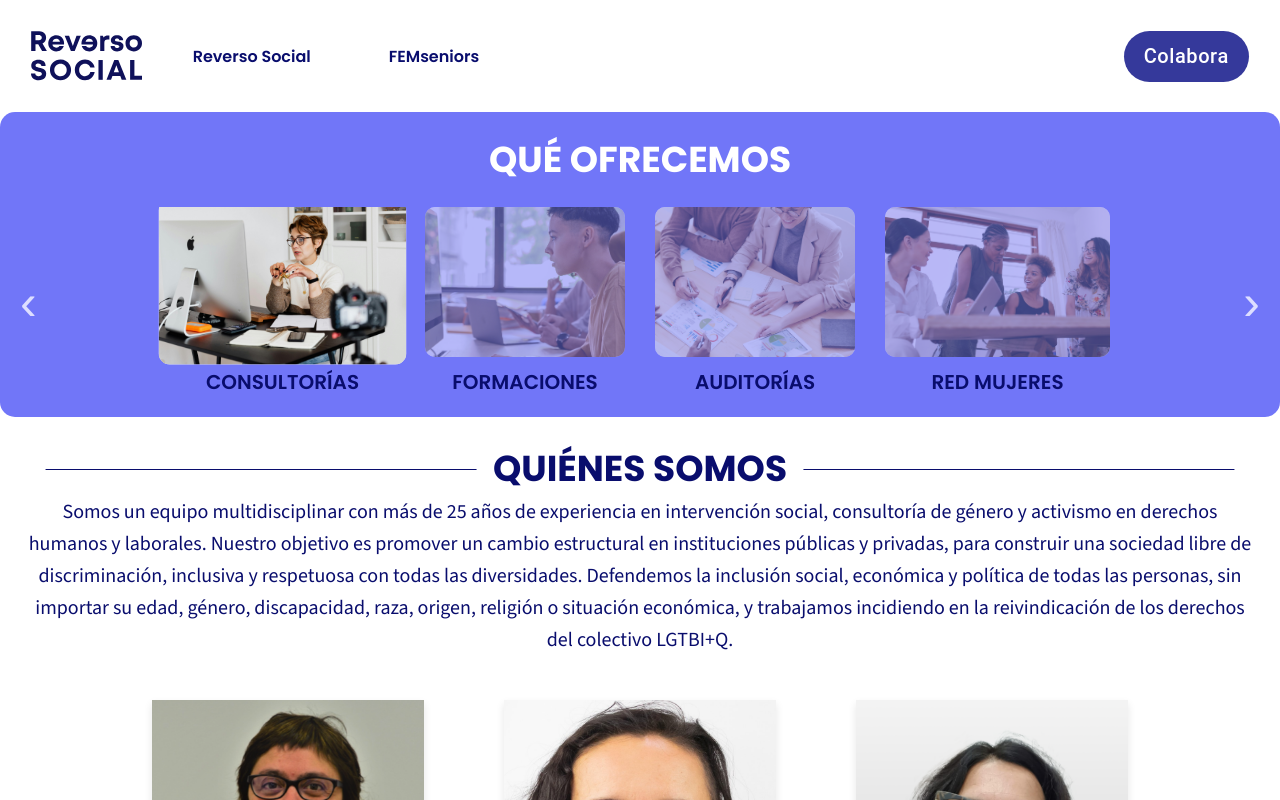
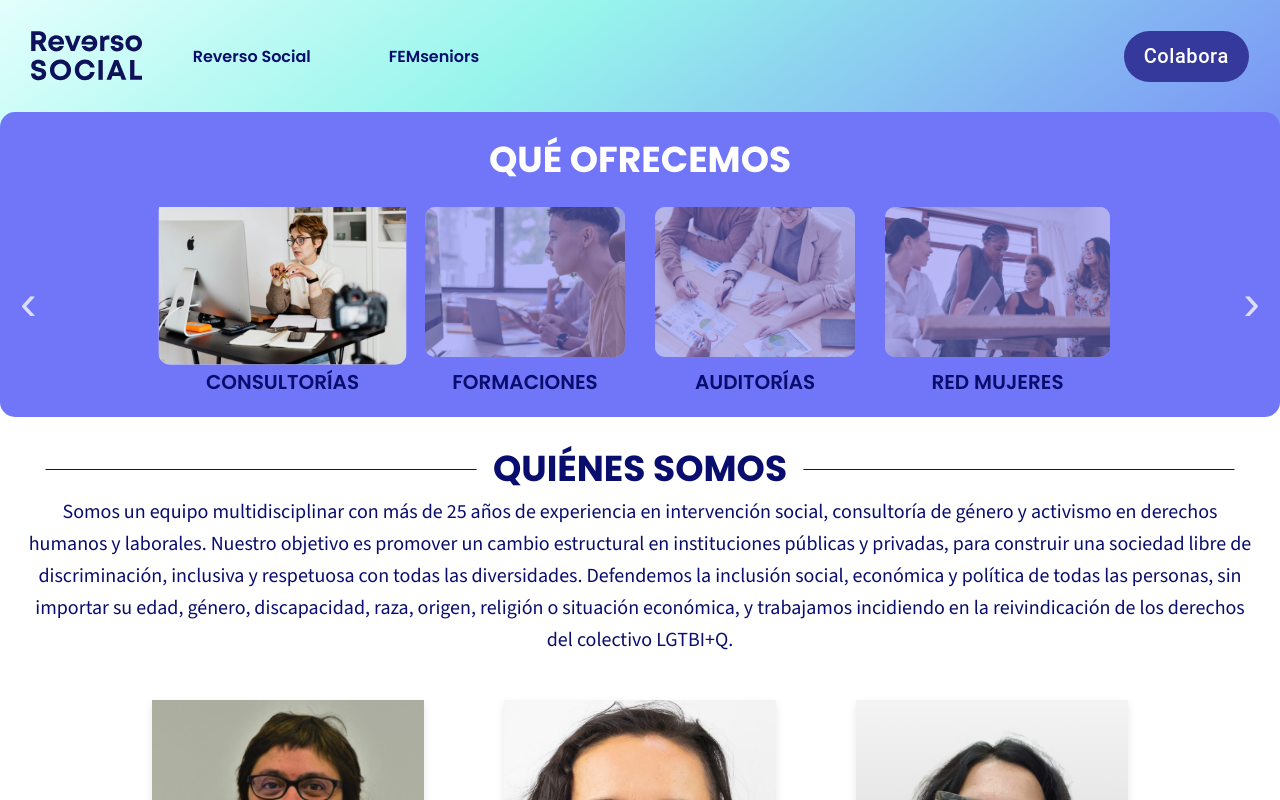
Before and after one commit to Paola077/Reverso_social_FrontEnd, a React (Vite) app: page /reverso-social in a window 1280 px wide. Shown: the top 800 px of the page. Built offline with nearby package versions, Linux system fonts and the light colour scheme.

Commit message:
put gradient in reverso

```diff
--- /dev/null
+++ b/src/layout/_Layout.scss
@@ -0,0 +1,50 @@
+@import "./../scss/Variables.scss";
+/* Aseguramos que el html y el body ocupen toda la altura del viewport */
+html,
+body {
+  height: 100%; /* El html y el body deben ocupar el 100% de la ventana */
+  margin: 0;
+  padding: 0;
+}
+
+/* El contenedor principal del layout */
+.layout-container {
+  display: flex;
+  flex-direction: column; /* Alinea los elementos verticalmente */
+  min-height: 100vh; /* Asegura que el contenedor ocupe toda la altura de la ventana */
+  position: relative;
+}
+
+.layout-navbar{
+    margin-bottom: 1rem;
+    height: 10%;
+}
+
+/* Header con degradado */
+.gradient-reverso {
+  background: linear-gradient(
+    144deg,
+    rgba(227, 255, 252, 1) 0%,
+    rgba(151, 245, 236, 1) 35%,
+    rgba(113, 118, 248, 1) 100%
+  );
+  height: 40vh; /* El degradado ocupa el 10% de la altura de la ventana */
+  width: 100%; /* Asegura que el degradado ocupe todo el ancho */
+}
+
+/* El contenido principal ocupa el espacio restante */
+main {
+  flex-grow: 1; /* Hace que el contenido principal ocupe el espacio restante */
+  width: 100%;
+  height: 80%;
+}
+
+/* Footer siempre en la parte inferior */
+.layout-footer {
+  background-color: $purple; /* Fondo del footer */
+  width: 100%; /* Asegura que el footer ocupe todo el ancho */
+  height: 10%; /* Altura del footer */
+  margin-top: auto; /* Empuja el footer hacia abajo */
+  position: absolute;
+  bottom: 0;
+}
--- a/src/layout/layout.jsx
+++ b/src/layout/layout.jsx
@@ -1,21 +1,20 @@
 import { Outlet } from "react-router-dom";
 import { Footer } from "../components/footer/Footer";
 import Navbar from "../components/navbar/Navbar";
+import "./_Layout.scss";
 
-const Layout = () =>
-{
+const Layout = () => {
   return (
-    <div>
-      <Navbar/>
-      <main>
-        <Outlet />
-
-      </main>
-      <Footer />
+    <div className="layout-container">
+      <div className="gradient-reverso">
+        <Navbar className="layout-navbar" />
+        <main>
+          <Outlet />
+        </main>
+      </div>
+      {/* <Footer className="layout-footer" /> */}
     </div>
-
   );
-}
-
+};
 
 export default Layout;
```
